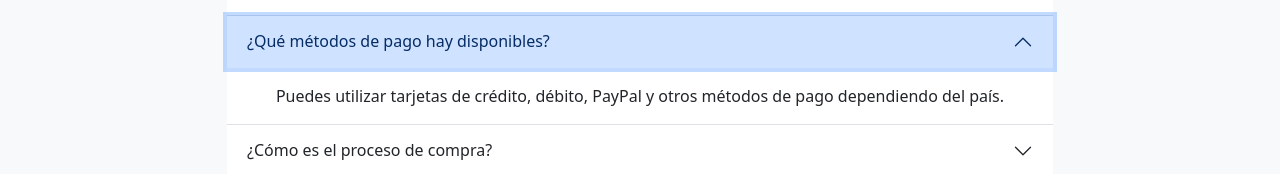
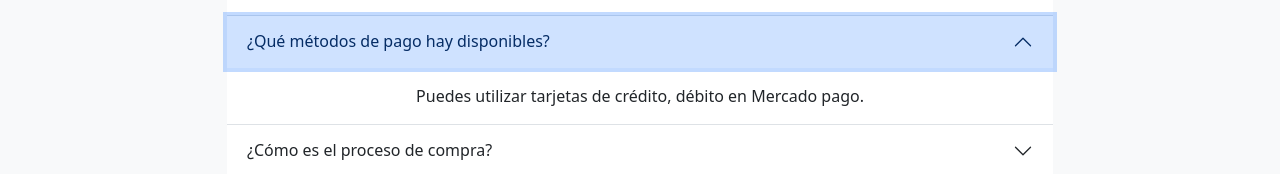
Before and after one commit to federudiero/ebook-mentalidad, a React (Create React App) app in the folder frontend/: page / in a window 1280 px wide. Both pictures are taken after a click on the button "¿Qué métodos de pago hay disponibles?". Shown: the part 4596-4770 px from the top of the page. Built offline with nearby package versions, Linux system fonts and the light colour scheme.

Commit message:
frontend

```diff
--- a/frontend/src/Components/MentalidadLanding.js
+++ b/frontend/src/Components/MentalidadLanding.js
@@ -331,21 +331,21 @@ const MySwal = withReactContent(Swal);
       <Accordion.Item eventKey="2">
         <Accordion.Header>¿Qué métodos de pago hay disponibles?</Accordion.Header>
         <Accordion.Body>
-          Puedes utilizar tarjetas de crédito, débito, PayPal y otros métodos de pago dependiendo del país.
+          Puedes utilizar tarjetas de crédito, débito en Mercado pago.
         </Accordion.Body>
       </Accordion.Item>
 
       <Accordion.Item eventKey="3">
         <Accordion.Header>¿Cómo es el proceso de compra?</Accordion.Header>
         <Accordion.Body>
-          Hacés clic en el botón de compra, seguís los pasos e ingresás tus datos. Luego recibirás el enlace de descarga en tu correo electrónico.
+         completa tus datos para elegir solo el libro de Mindset o los  bonus haz clic en el boton comprar, te llevara directo a mercado pago.
         </Accordion.Body>
       </Accordion.Item>
 
       <Accordion.Item eventKey="4">
         <Accordion.Header>Si tengo algún inconveniente, ¿dónde puedo escribir?</Accordion.Header>
         <Accordion.Body>
-          Podés escribirnos a contacto@blancaspiedras.com o por WhatsApp y te ayudaremos lo antes posible.
+          Podés escribirnos a Mindset@gmail.com o por WhatsApp y te ayudaremos lo antes posible.
         </Accordion.Body>
       </Accordion.Item>
     </Accordion>
```
